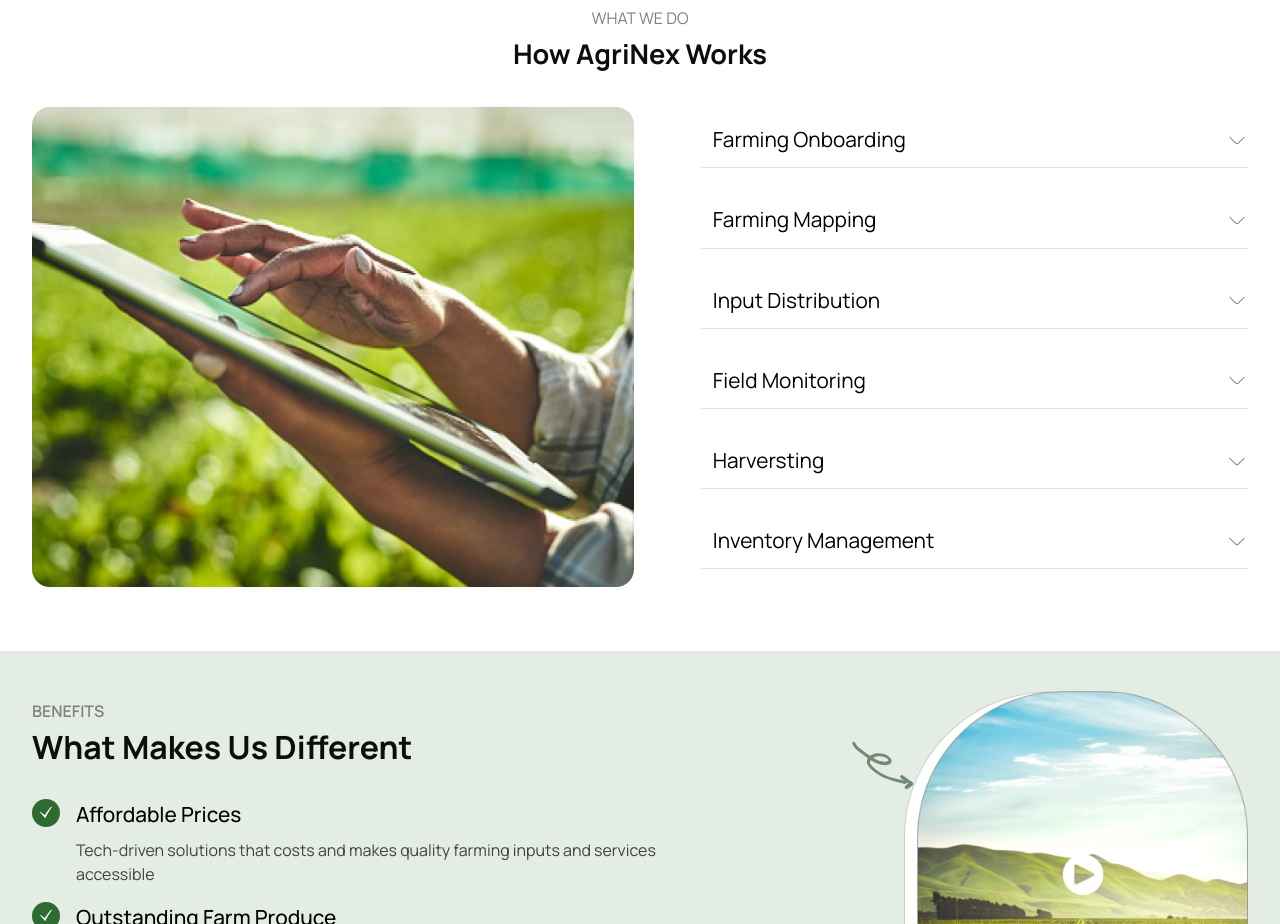
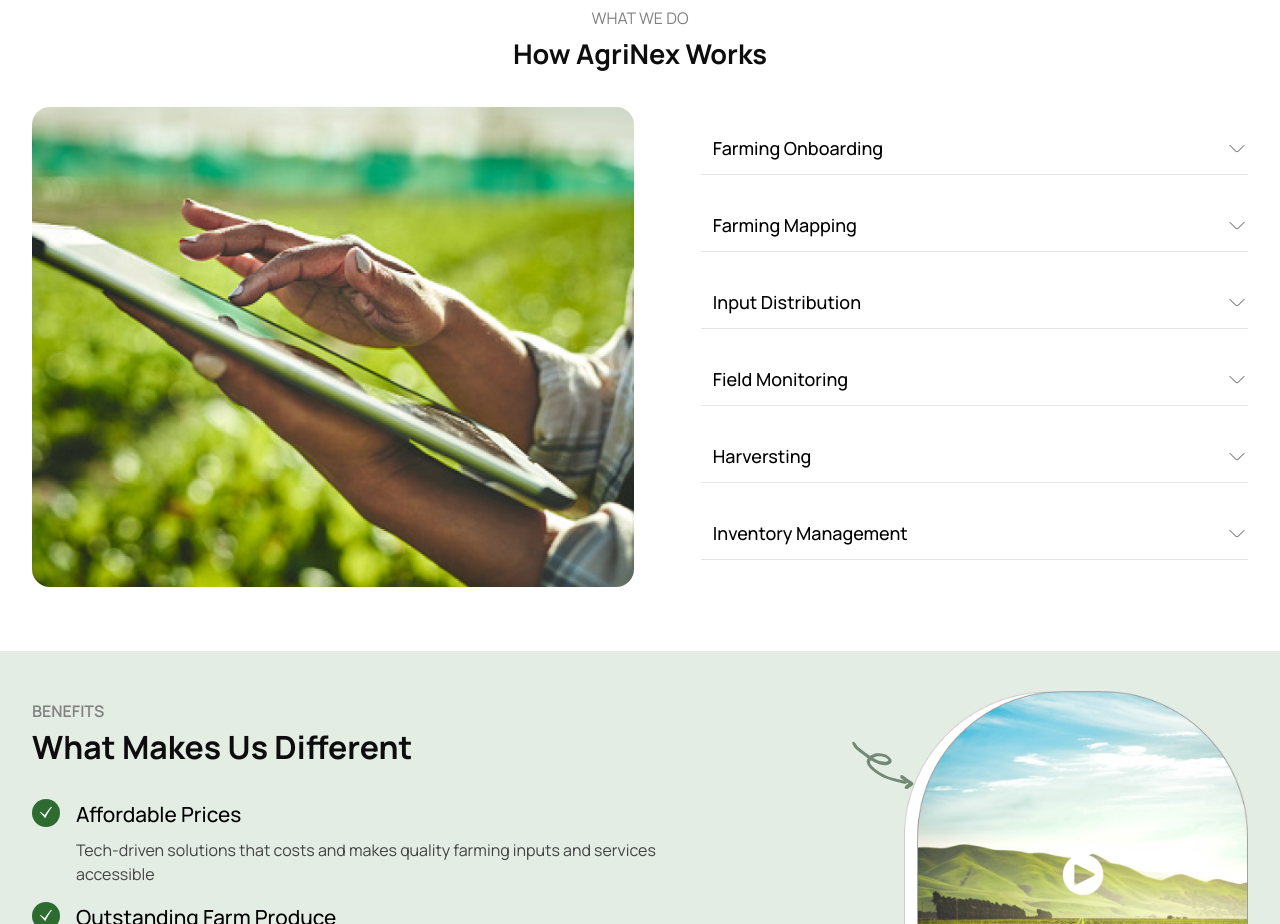
Before and after one commit to Olorunwa-web/AgriNex-app, a React (Vite) app: page / in a window 1280 px wide. Shown: the part 1060-1984 px from the top of the page. Built offline with nearby package versions, Linux system fonts and the light colour scheme.

Commit message:
first commit

```diff
--- a/src/components/Whatwedo.jsx
+++ b/src/components/Whatwedo.jsx
@@ -36,7 +36,7 @@
                                   }`}
                                  >
                                      <div className = 'flex justify-between items-center'>
-                                         <h4 className = 'md:text-[1.3rem] text-[1.2rem] font-normal '>{accrod.title}</h4>
+                                         <h4 className = 'md:text-[1.3rem] lg:text-lg text-[1.2rem] font-medium '>{accrod.title}</h4>
                                          <img src= {arrorwleft} alt=""
                                           className={`transition-transform duration-300 w-[22px] ${
                                             isActive ? ' text-green-600 ' : 'text-gray-500 group-hover:text-green-600'
```
